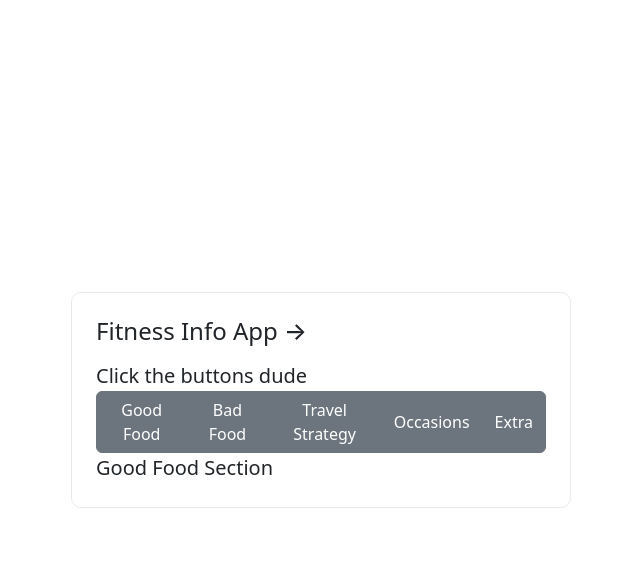
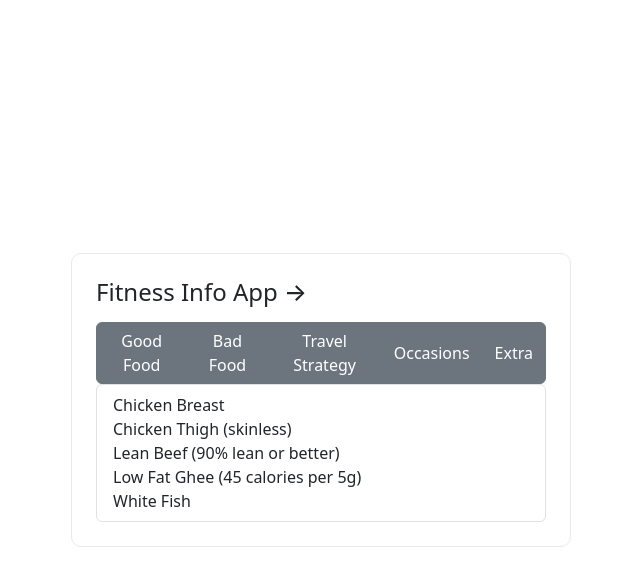
Before and after one commit to smmalik3/fitnessInfoApp, a Next.js app: page / in a window 1280 px wide. Both pictures are taken after a click on the button "Good Food". Shown: the top 586 px of the page, without its empty margins (319-959 px from the left). Built offline with nearby package versions, Linux system fonts and the light colour scheme.

Commit message:
added content for sections

```diff
--- a/pages/index.tsx
+++ b/pages/index.tsx
@@ -31,7 +31,6 @@ export default function Home() {
         <div className={styles.grid}>
           <div className={styles.card}>
             <h2>Fitness Info App &rarr;</h2>
-            <p>Click the buttons dude</p>
             <div className="btn-group" role="group" aria-label="Basic example">
               <button onClick={() => toggleSection('GoodFood')} type="button" className="btn btn-secondary">Good Food</button>
               <button onClick={() => toggleSection('BadFood')} type="button" className="btn btn-secondary">Bad Food</button>
@@ -40,11 +39,52 @@ export default function Home() {
               <button onClick={() => toggleSection('Extra')} type="button" className="btn btn-secondary">Extra</button>
             </div>
 
-            {activeSection === 'GoodFood' && <p>Good Food Section</p>}
-            {activeSection === 'BadFood' && <p>Bad Food Section</p>}
-            {activeSection === 'TravelStrategy' && <p>Travel Strategy Section</p>}
-            {activeSection === 'Occasions' && <p>Occasions Section</p>}
-            {activeSection === 'Extra' && <p>Extra Section</p>}
+            {activeSection === 'GoodFood' &&
+            <ul className="list-group">
+              <li className="list-group-item">
+                Chicken Breast<br></br>
+                Chicken Thigh (skinless)<br></br>
+                Lean Beef (90% lean or better)<br></br>
+                Low Fat Ghee (45 calories per 5g)<br></br>
+                White Fish
+              </li>
+            </ul>}
+            {activeSection === 'BadFood' &&
+            <ul className="list-group">
+              <li className="list-group-item">
+                Olive Oil<br></br>
+                Fatty Beef (80% lean or more)<br></br>
+                Salmon<br></br>
+                Fried food<br></br>
+                Butter<br></br>
+              </li>
+            </ul>}
+            {activeSection === 'TravelStrategy' &&
+            <ul className="list-group">
+              <li className="list-group-item">
+                Get Steps/Workout in early in the day<br></br>
+                Prioritize protein, then carbs, then fat for meals<br></br>
+                Err on the side of caution, eat less than you think<br></br>
+                Bring protein bars<br></br>
+              </li>
+            </ul>}
+            {activeSection === 'Occasions' &&
+            <ul className="list-group">
+              <li className="list-group-item">
+                Similar strategy to travel<br></br>
+                Prioritize protein, then carbs, then fat for meals<br></br>
+                Workout and get steps in before the event<br></br>
+                Err on the side of caution, eat less than you think<br></br>
+              </li>
+            </ul>}
+            {activeSection === 'Extra' &&
+            <ul className="list-group">
+              <li className="list-group-item">
+                Extra 1<br></br>
+                Extra 2<br></br>
+                Extra 3
+              </li>
+            </ul>}
           </div>
         </div>
       </main>
```
